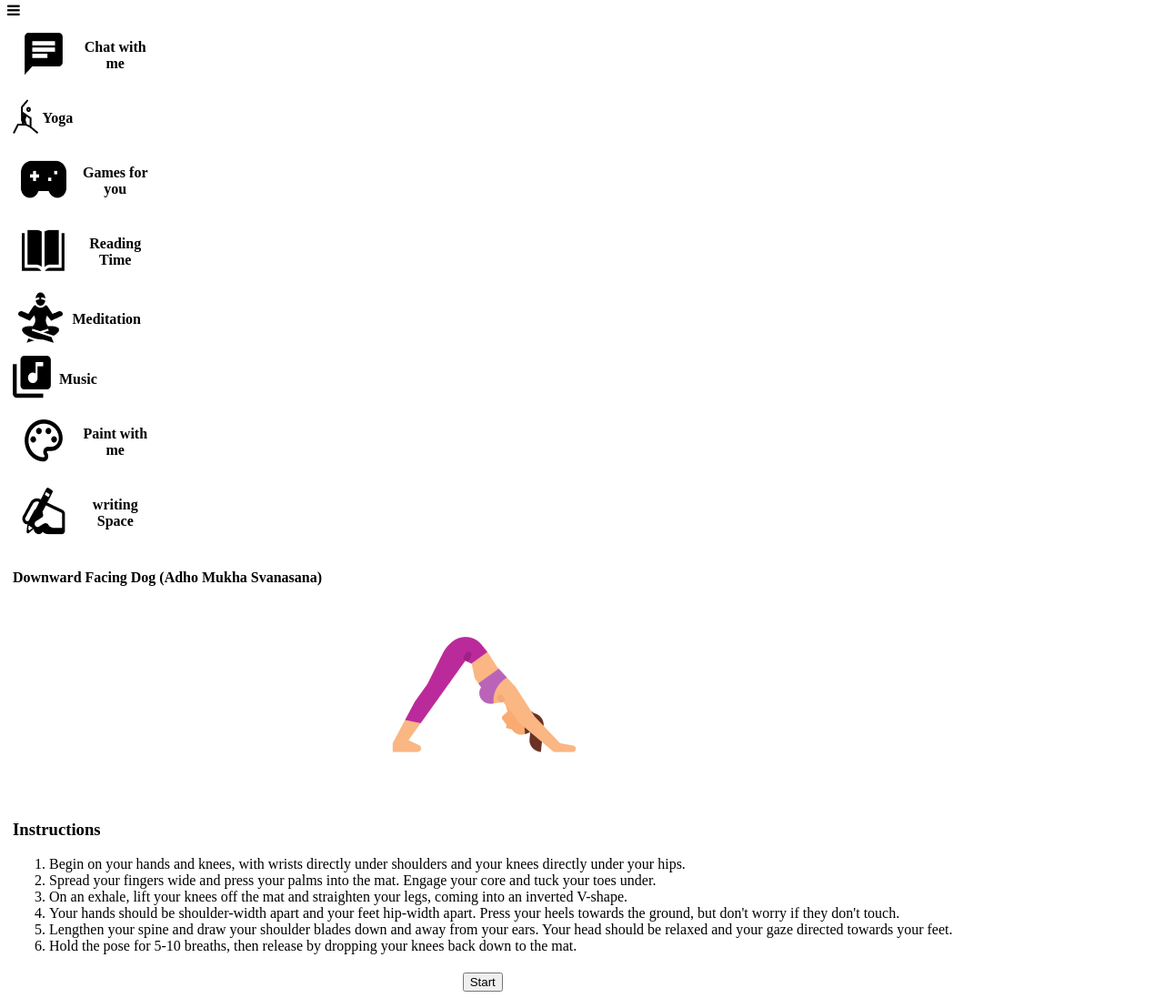
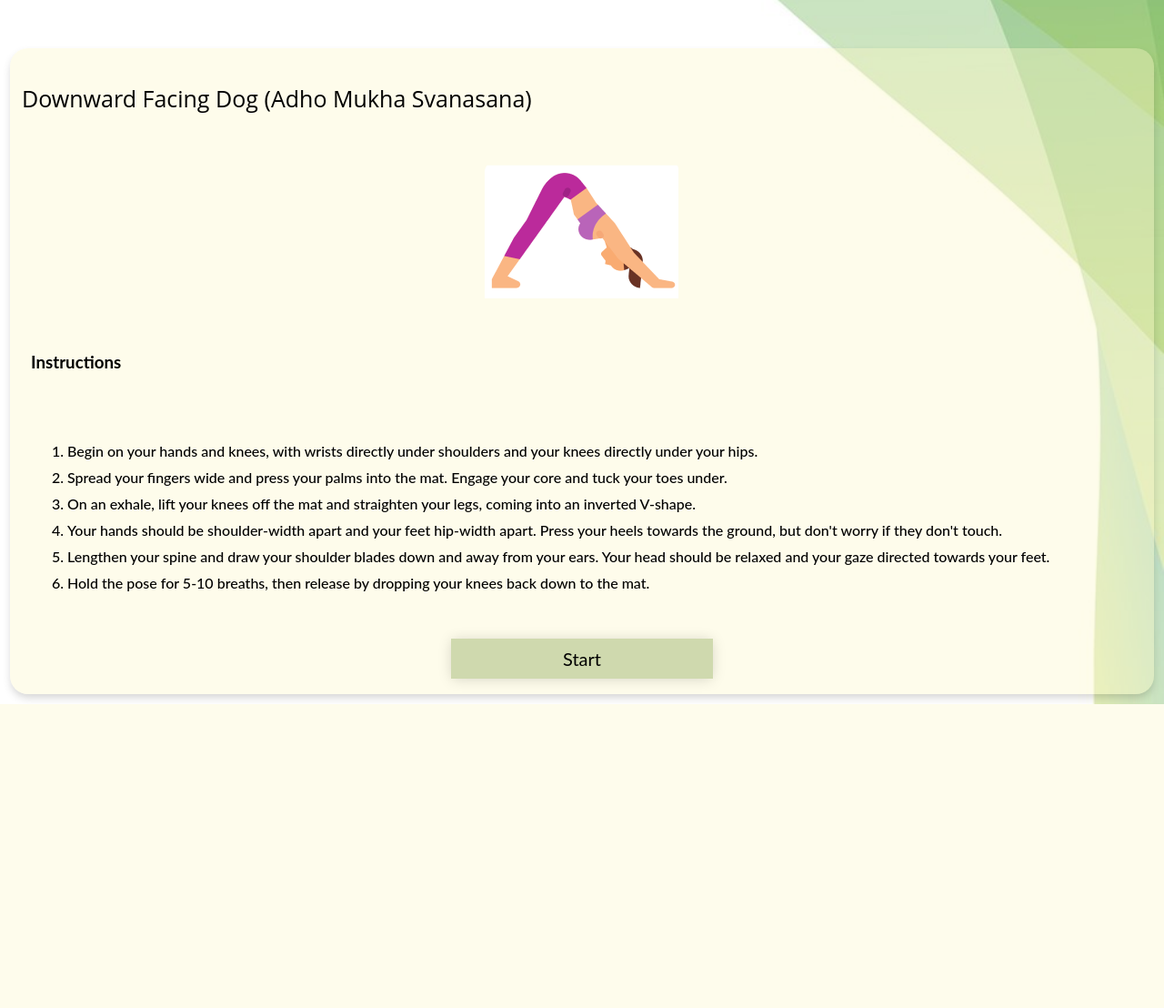
Before and after one commit to vjkfd3fds/Serenity, a PHP site: page /user/yoga/posture_3.php in a window 1280 px wide. Shown: the part 309-1417 px from the top of the page at 91% size. After the commit the page ends 1083 px from the top, so only its background shows below. Run offline with PHP 8.4, Linux system fonts and the light colour scheme.

Commit message:
Very funny

```diff
--- a/user/write.php
+++ b/user/write.php
@@ -17,7 +17,6 @@
     <div class="welcome">
         <?php include ('navbar.php'); ?>
         </div>
-        <p class="des">Let's get into a relaxed state of mind and thoughts. Feel free to write whatever comes to your mind!</p>
 
         <table style="margin-top: 10px;" width="100%" style="display: flex; flex-direction: column;">
             <tr style="display: flex; flex-direction:column;">
--- a/user/yoga/posture_1.php
+++ b/user/yoga/posture_1.php
@@ -16,7 +16,7 @@
 <body style="height: 80%;">
     <div class="welcome">
         <div class="nav_bar">
-            <a href="yoga_start.html" class="active"><img class="bimg" src="../images/back.png" alt="Header animal" class="img"></a>
+            <a href="yoga_start.php" class="active"><img class="bimg" src="../images/back.png" alt="Header animal" class="img"></a>
             <a class="icon" onclick="myFunction()"><i class="fa fa-bars"></i></a>
         </div>
         <div class="menu_section">
--- a/user/yoga/posture_2.php
+++ b/user/yoga/posture_2.php
@@ -17,7 +17,7 @@
 <body style="height: 80%;">
     <div class="welcome">
         <div class="nav_bar">
-            <a href="../yoga_start.html" class="active"><img class="bimg" src="../images/back.png" alt="Header animal" class="img"></a>
+            <a href="yoga_start.php" class="active"><img class="bimg" src="../images/back.png" alt="Header animal" class="img"></a>
             <a class="icon" onclick="myFunction()"><i class="fa fa-bars"></i></a>
         </div>
         <div class="menu_section">
--- a/user/yoga/posture_3.php
+++ b/user/yoga/posture_3.php
@@ -5,18 +5,18 @@
     <meta http-equiv="X-UA-Compatible" content="IE=edge">
     <meta name="viewport" content="width=device-width, initial-scale=1.0">
     <title>Yoga Pose 3</title>
-    <link rel="icon" type="image/x-icon" href="images/logo.png">
+    <link rel="icon" type="image/x-icon" href="../images/logo.png">
 
-    <link rel="stylesheet" href="css/style.css">
+    <link rel="stylesheet" href="../css/home.css">
     <link href="https://cdnjs.cloudflare.com/ajax/libs/font-awesome/4.7.0/css/font-awesome.min.css" rel="stylesheet"/>
-    <script src="javascript/script.js"></script>
-    <link rel="stylesheet" href="timer/style.css">
-    <script src="timer/script.js" defer></script>
+    <script src="../js/script.js"></script>
+    <link rel="stylesheet" href="../timer/style.css">
+    <script src="../timer/script.js" defer></script>
 </head>
 <body style="height: 80%;">
     <div class="welcome">
         <div class="nav_bar">
-            <a href="yogaSection.html" class="active"><img class="bimg" src="images/back.png" alt="Header animal" class="img"></a>
+            <a href="yoga_start.php" class="active"><img class="bimg" src="../images/back.png" alt="Header animal" class="img"></a>
             <a class="icon" onclick="myFunction()"><i class="fa fa-bars"></i></a>
         </div>
         <div class="menu_section">
@@ -28,7 +28,7 @@
                             <a href="chatbot/index.html" style="text-decoration: none; color: black;">
                                 <table class="menu_options">
                                     <tr>
-                                        <td class="menu_img" width="45%"><img src="images/chat.png"></td>
+                                        <td class="menu_img" width="45%"><img src="../images/chat.png"></td>
                                         <td><p>Chat with me</p></td></a>
                                     </tr>
                                 </table>
@@ -40,7 +40,7 @@
                             <a href="yogaSection.html" style="text-decoration: none; color: black;">
                                 <table class="menu_options">
                                     <tr>
-                                        <td class="menu_img" width="45%"><img src="images/yoga.png"></td>
+                                        <td class="menu_img" width="45%"><img src="../images/yoga.png"></td>
                                         <td><p>Yoga</p></td></a>
                                     </tr>
                                 </table>
@@ -52,7 +52,7 @@
                             <a href="gameSection.html" style="text-decoration: none; color: black;">
                                 <table class="menu_options">
                                     <tr>
-                                        <td class="menu_img" width="45%"><img src="images/game.png"></td>
+                                        <td class="menu_img" width="45%"><img src="../images/game.png"></td>
                                         <td><p>Games for you</p></td></a>
                                     </tr>
                                 </table>
@@ -64,7 +64,7 @@
                             <a href="readingSection.html" style="text-decoration: none; color: black;">
                                 <table class="menu_options">
                                     <tr>
-                                        <td class="menu_img" width="45%"><img src="images/reading.png"></td>
+                                        <td class="menu_img" width="45%"><img src="../images/reading.png"></td>
                                         <td><p>Reading Time</p></td></a>
                                     </tr>
                                 </table>
@@ -76,7 +76,7 @@
                             <a href="meditationSection.html" style="text-decoration: none; color: black;">
                                 <table class="menu_options">
                                     <tr>
-                                        <td class="menu_img" width="45%"><img src="images/meditation.png"></td>
+                                        <td class="menu_img" width="45%"><img src="../images/meditation.png"></td>
                                         <td><p>Meditation</p></td></a>
                                     </tr>
                                 </table>
@@ -88,7 +88,7 @@
                             <a href="Music Player/index.html" style="text-decoration: none; color: black;">
                                 <table class="menu_options">
                                     <tr>
-                                        <td class="menu_img" width="45%"><img src="images/music.png"></td>
+                                        <td class="menu_img" width="45%"><img src="../images/music.png"></td>
                                         <td><p>Music</p></td></a>
                                     </tr>
                                 </table>
@@ -100,7 +100,7 @@
                             <a href="#" style="text-decoration: none; color: black;">
                                 <table class="menu_options">
                                     <tr>
-                                        <td class="menu_img" width="45%"><img src="images/drawing.png"></td>
+                                        <td class="menu_img" width="45%"><img src="../images/drawing.png"></td>
                                         <td><p>Paint with me</p></td></a>
                                     </tr>
                                 </table>
@@ -112,7 +112,7 @@
                             <a href="writingSpace.html" style="text-decoration: none; color: black;">
                                 <table class="menu_options">
                                     <tr>
-                                        <td class="menu_img" width="45%"><img src="images/writing.png"></td>
+                                        <td class="menu_img" width="45%"><img src="../images/writing.png"></td>
                                         <td><p>writing Space</p></td></a>
                                     </tr>
                                 </table>
@@ -130,7 +130,7 @@
                             <td style="text-align: left;"><p class="yoga_title">Downward Facing Dog (Adho Mukha Svanasana)</p></td></a>
                         </tr>
                         <tr>
-                            <th width="100%"><img style="border-radius: 50px;" src="images/yoga_img_3.1.png" alt=""></th>
+                            <th width="100%"><img style="border-radius: 50px;" src="../images/yoga_img_3.1.png" alt=""></th>
                         </tr>
                         <tr>
                             <td style="text-align: left; font-weight: 500;">
@@ -163,7 +163,7 @@
                                 <audio id="myAudio">
                                     <source src="timer/music.mp3" type="audio/mpeg">
                                 </audio>
-                                <p id="msg">Times Up.. <a style="color: green;" href="yoga_pose_1.html">Restart</a></p>
+                                <p id="msg">Times Up.. <a style="color: green;" href="posture_3.html">Restart</a></p>
                             </div>
                           </th>
                         </tr>
```
Also changed, not shown: user/yoga/posture_4.php (+16 -16 lines), user/yoga/posture_5.php (+16 -16 lines).
